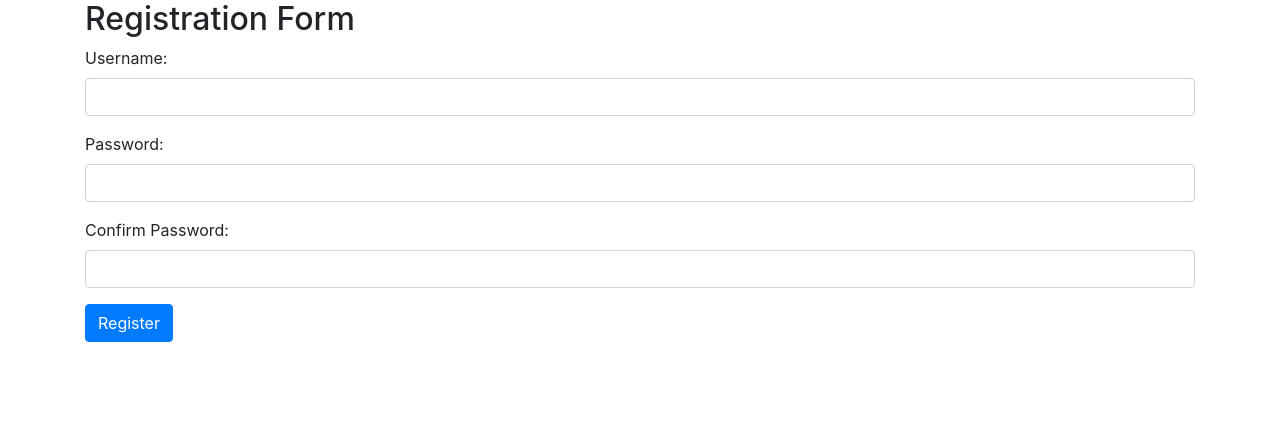
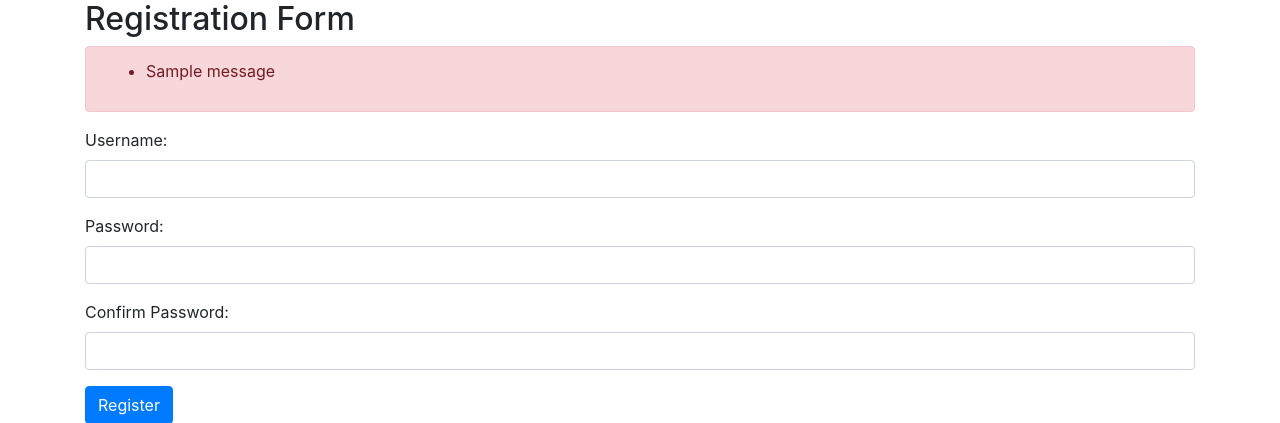
Before and after one commit to Andrewslayton/WhoWantsYou, a Flask app: page /register in a window 1280 px wide. Shown: the top 423 px of the page. Run offline with Flask 2, Linux system fonts and the light colour scheme; one stand-in notice (Sample message) is shown; parts of the project's set-up code (start-up, migrations or seed data) failed here and were passed over; some libraries are stand-ins or nearby versions.

Commit message:
small changes to the basic front ends

```diff
--- a/src/templates/register.html
+++ b/src/templates/register.html
@@ -8,8 +8,22 @@
           crossorigin="anonymous">
 </head>
 <body>
+
 <div class="container">
     <h2>Registration Form</h2>
+
+    {% with messages = get_flashed_messages() %}
+      {% if messages %}
+        <div class="alert alert-danger">
+          <ul>
+            {% for message in messages %}
+              <li>{{ message }}</li>
+            {% endfor %}
+          </ul>
+        </div>
+      {% endif %}
+    {% endwith %}
+
     <form action="{{ url_for('register') }}" method="POST">
         <div class="form-group">
             <label for="username">Username:</label>
@@ -27,4 +41,5 @@
     </form>
 </div>
 </body>
+
 </html>
```
